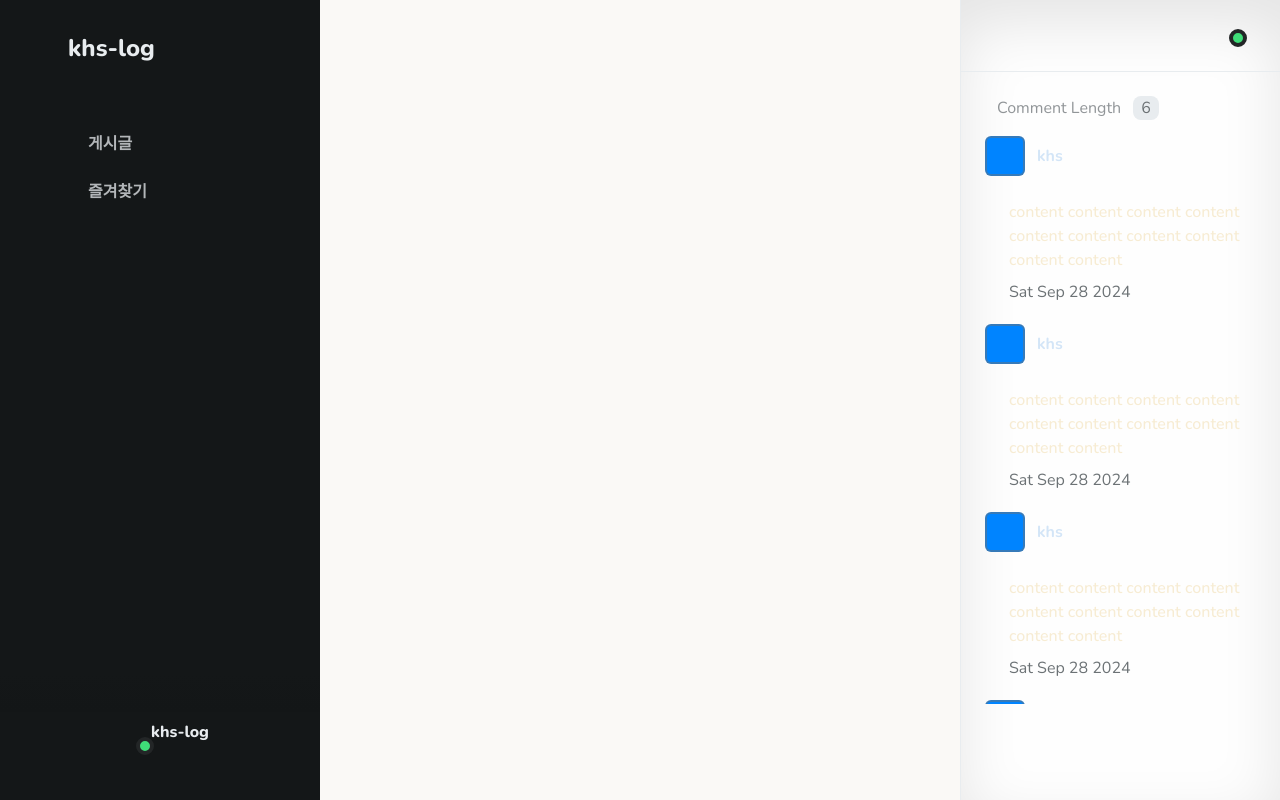
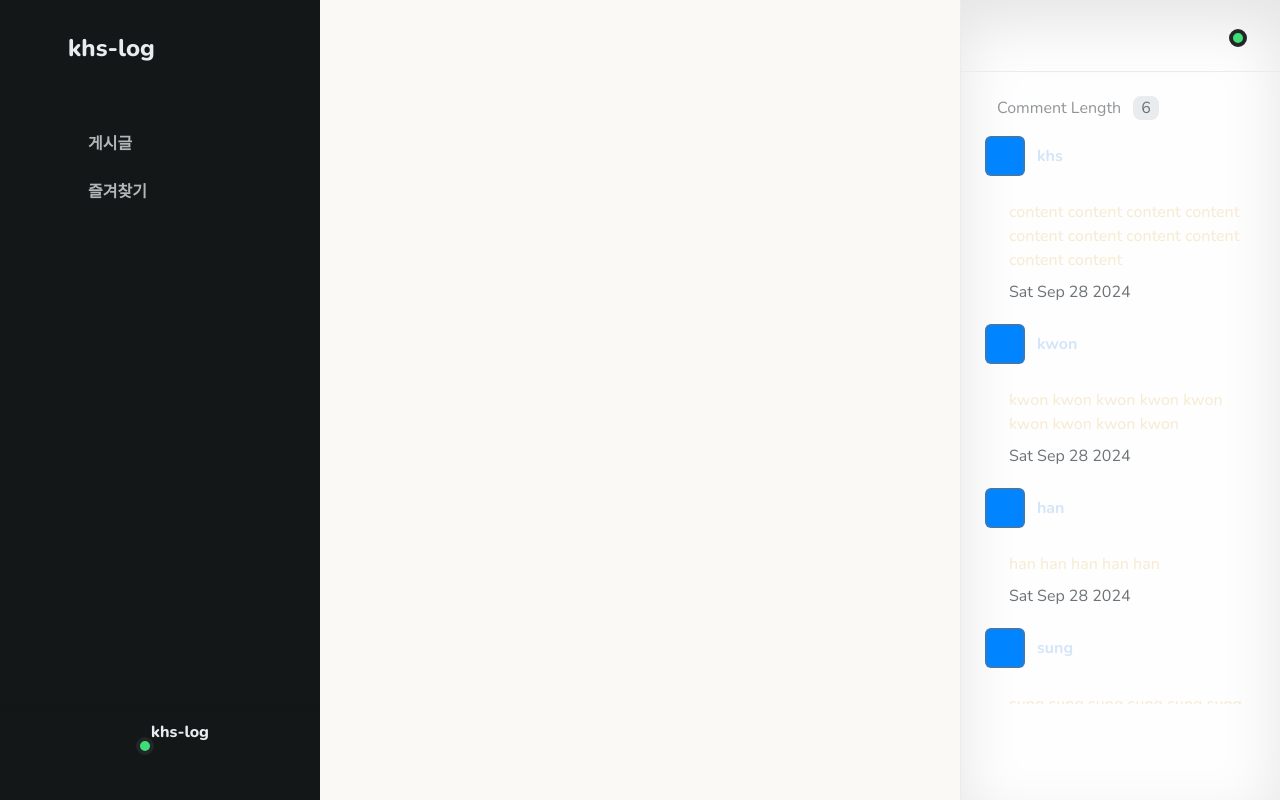
Before and after one commit to f-lab-edu/khs-log, a Next.js app: page / in a window 1280 px wide. Built offline with nearby package versions, Linux system fonts and the light colour scheme; a web font is replaced by a local one.

Commit message:
chore: resolve ci issue

```diff
--- a/src/components/RightCommentBar/index.tsx
+++ b/src/components/RightCommentBar/index.tsx
@@ -13,41 +13,37 @@ const MOCK_DATA = [
     image: '/images/smileHeart.png',
   },
   {
-    username: 'khs',
-    content:
-      'content content content content content content content content content content',
+    username: 'kwon',
+    content: 'kwon kwon kwon kwon kwon kwon kwon kwon kwon',
     time: new Date().toDateString(),
     url: '/Blog',
     image: '/images/smileHeart.png',
   },
   {
-    username: 'khs',
-    content:
-      'content content content content content content content content content content',
+    username: 'han',
+    content: 'han han han han han',
     time: new Date().toDateString(),
     url: '/Blog',
     image: '/images/smileHeart.png',
   },
   {
-    username: 'khs',
-    content:
-      'content content content content content content content content content content',
+    username: 'sung',
+    content: 'sung sung sung sung sung sung sung',
     time: new Date().toDateString(),
     url: '/Blog',
     image: '/images/smileHeart.png',
   },
   {
-    username: 'khs',
+    username: 'ivory-code',
     content:
-      'content content content content content content content content content content',
+      'ivory-code ivory-code ivory-code ivory-code ivory-code ivory-code ivory-code',
     time: new Date().toDateString(),
     url: '/Blog',
     image: '/images/smileHeart.png',
   },
   {
-    username: 'khs',
-    content:
-      'content content content content content content content content content content',
+    username: 'khs-log',
+    content: 'khs-log khs-log khs-log khs-log khs-log',
     time: new Date().toDateString(),
     url: '/Blog',
     image: '/images/smileHeart.png',
```
